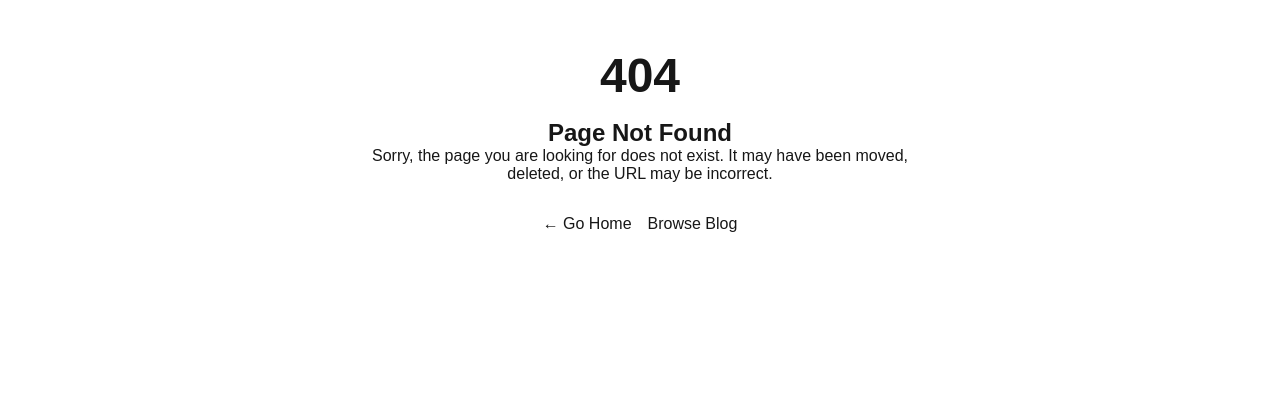
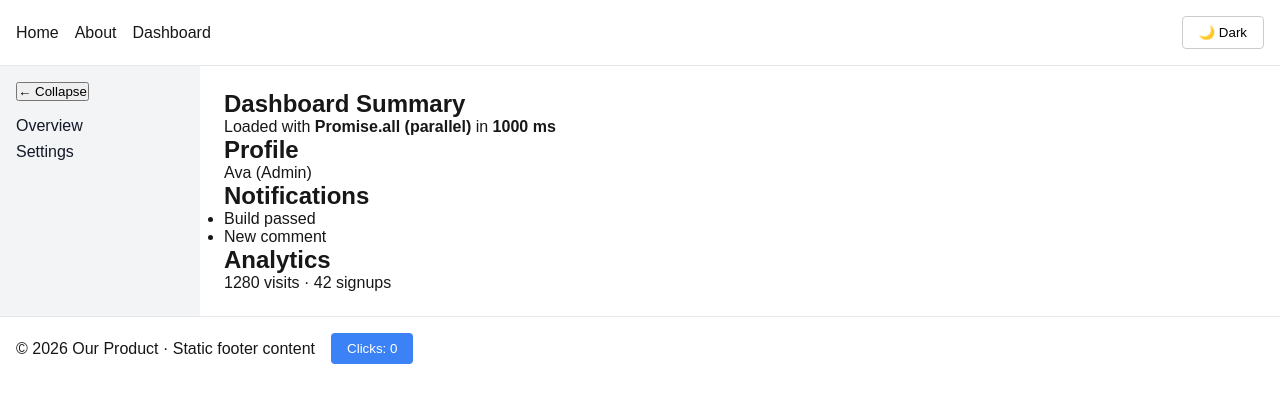
Before and after one commit to SuryaKamalND/nextjs-sprint1-simulated-work, a Next.js app: page /dashboard/summary in a window 1280 px wide. Before the commit this address had no page. Shown: the top 402 px of the page. Built offline with nearby package versions, Linux system fonts and the light colour scheme.

Commit message:
feat(data): fetch independent dashboard data in parallel with Promise.all

```diff
--- /dev/null
+++ b/app/(app)/dashboard/summary/page.tsx
@@ -0,0 +1,54 @@
+// app/(app)/dashboard/summary/page.tsx  ->  /dashboard/summary
+//   /dashboard/summary              -> parallel fetching (Promise.all)
+//   /dashboard/summary?mode=sequential -> the waterfall, for comparison
+// Rendered per request so the timing is measured live.
+export const dynamic = "force-dynamic";
+
+import { loadParallel, loadSequential } from "@/lib/dashboard-data";
+
+export default async function SummaryPage({
+  searchParams,
+}: {
+  searchParams: Promise<{ mode?: string }>;
+}) {
+  const { mode } = await searchParams;
+  const sequential = mode === "sequential";
+
+  try {
+    const { profile, notifications, analytics, ms } = sequential ? await loadSequential() : await loadParallel();
+    console.log(`[summary] ${sequential ? "sequential" : "parallel"} ms`, ms);
+
+    return (
+      <section>
+        <h1>Dashboard Summary</h1>
+        <p>
+          Loaded with <strong>{sequential ? "sequential awaits (waterfall)" : "Promise.all (parallel)"}</strong> in{" "}
+          <strong>{ms} ms</strong>
+        </p>
+        <h2>Profile</h2>
+        <p>
+          {profile.name} ({profile.role})
+        </p>
+        <h2>Notifications</h2>
+        <ul>
+          {notifications.map((n) => (
+            <li key={n}>{n}</li>
+          ))}
+        </ul>
+        <h2>Analytics</h2>
+        <p>
+          {analytics.visits} visits · {analytics.signups} signups
+        </p>
+      </section>
+    );
+  } catch (error) {
+    // Promise.all rejects as soon as ANY loader fails, so one try/catch covers all three.
+    console.error("[summary] failed to load dashboard data", error);
+    return (
+      <section>
+        <h1>Dashboard Summary</h1>
+        <p>Sorry, we couldn&apos;t load your dashboard right now. Please try again.</p>
+      </section>
+    );
+  }
+}
--- /dev/null
+++ b/lib/dashboard-data.ts
@@ -0,0 +1,38 @@
+// Three INDEPENDENT data loaders: none needs another's result, so they can run
+// at the same time. Each one simulates a 1-second API/database call.
+const delay = (ms: number) => new Promise((resolve) => setTimeout(resolve, ms));
+
+export async function getProfile() {
+  await delay(1000);
+  return { name: "Ava", role: "Admin" };
+}
+
+export async function getNotifications() {
+  await delay(1000);
+  return ["Build passed", "New comment"];
+}
+
+export async function getAnalytics() {
+  await delay(1000);
+  return { visits: 1280, signups: 42 };
+}
+
+// WATERFALL (for comparison): each await blocks the next call from even starting.
+export async function loadSequential() {
+  const started = Date.now();
+  const profile = await getProfile();
+  const notifications = await getNotifications();
+  const analytics = await getAnalytics();
+  return { profile, notifications, analytics, ms: Date.now() - started };
+}
+
+// PARALLEL: all three promises are created first, then awaited together.
+export async function loadParallel() {
+  const started = Date.now();
+  const [profile, notifications, analytics] = await Promise.all([
+    getProfile(),
+    getNotifications(),
+    getAnalytics(),
+  ]);
+  return { profile, notifications, analytics, ms: Date.now() - started };
+}
```
